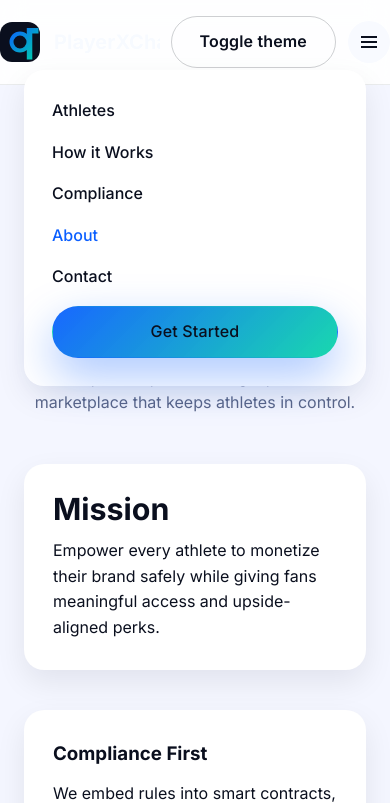
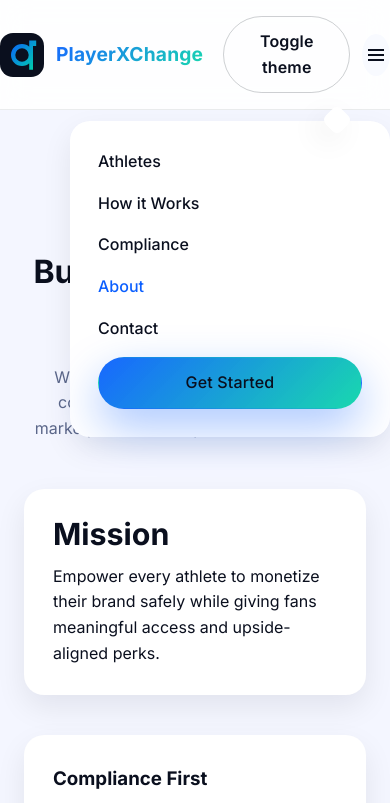
Before and after one commit to hgarg1/playerxchange-website, a plain HTML site: page playerxchange-site/about.html in a window 390 px wide. Both pictures are taken after a click on the button "Toggle navigation". Shown: the top 803 px of the page. Drawn offline with Linux system fonts and the light colour scheme.

Commit message:
Refine navigation and update leadership info

```diff
--- a/playerxchange-site/about.html
+++ b/playerxchange-site/about.html
@@ -21,36 +21,29 @@
   <link rel="preload" as="style" href="https://fonts.googleapis.com/css2?family=Inter:wght@400;500;600;700&display=swap">
   <link rel="stylesheet" href="https://fonts.googleapis.com/css2?family=Inter:wght@400;500;600;700&display=swap" media="print" onload="this.media='all'">
   <noscript><link rel="stylesheet" href="https://fonts.googleapis.com/css2?family=Inter:wght@400;500;600;700&display=swap"></noscript>
-  <link rel="stylesheet" href="css/reset.css">
-  <link rel="stylesheet" href="css/utilities.css">
-  <link rel="stylesheet" href="css/styles.css">
+  <link rel="stylesheet" href="css/reset.css" type="text/css">
+  <link rel="stylesheet" href="css/utilities.css" type="text/css">
+  <link rel="stylesheet" href="css/styles.css" type="text/css">
 </head>
 <body data-theme="dark">
   <a class="skip-link" href="#main">Skip to content</a>
   <header class="site-header">
     <div class="container navbar">
       <a class="navbar-brand" href="index.html" aria-label="PlayerXChange home">
-        <svg class="brand-logo" width="160" height="40" viewBox="0 0 160 40" role="img" aria-labelledby="px-logo-title px-logo-desc">
+        <svg class="brand-logo" width="44" height="44" viewBox="0 0 44 44" role="img" aria-labelledby="px-logo-title px-logo-desc">
           <title id="px-logo-title">PlayerXChange</title>
-          <desc id="px-logo-desc">Stylized PlayerXChange wordmark with gradient badge</desc>
+          <desc id="px-logo-desc">Gradient badge icon for PlayerXChange</desc>
           <defs>
             <linearGradient id="px-logo-gradient" x1="0%" y1="0%" x2="100%" y2="100%">
               <stop offset="0%" stop-color="#0B5FFF"/>
               <stop offset="100%" stop-color="#00D4A6"/>
             </linearGradient>
           </defs>
-          <rect width="40" height="40" rx="12" fill="#0A0F1E"/>
-          <path fill="url(#px-logo-gradient)" d="M20 9.5c5.8 0 10.5 4.7 10.5 10.5S25.8 30.5 20 30.5 9.5 25.8 9.5 20 14.2 9.5 20 9.5Zm0 4a6.5 6.5 0 1 0 0 13 6.5 6.5 0 0 0 0-13Zm6.8-7.5h11.7v5.5h-6.2v26h-5.5V6Z"/>
-          <text x="54" y="27" font-family="'Inter',system-ui,sans-serif" font-size="20" font-weight="700" fill="#F7FAFF">PlayerXChange</text>
+          <rect width="44" height="44" rx="13" fill="#0A0F1E"/>
+          <path fill="url(#px-logo-gradient)" d="M22 11c6.1 0 11 4.9 11 11s-4.9 11-11 11-11-4.9-11-11 4.9-11 11-11Zm0 4.3a6.7 6.7 0 1 0 0 13.4 6.7 6.7 0 0 0 0-13.4Zm7.2-7.8h7v5.4h-3.2v23.8h-3.8V7.5Z"/>
         </svg>
+        <span class="brand-text">PlayerXChange</span>
       </a>
-      <div class="inline-flex items-center gap-3">
-        <button class="btn btn-secondary" type="button" data-theme-toggle aria-pressed="true" aria-label="Toggle dark or light mode">Toggle theme</button>
-        <button class="nav-toggle" type="button" aria-expanded="false" aria-controls="primary-navigation" data-nav-toggle>
-          <span class="sr-only">Toggle navigation</span>
-          <svg width="20" height="20" viewBox="0 0 20 20" aria-hidden="true"><path fill="currentColor" d="M2 4h16v2H2zm0 5h16v2H2zm0 5h16v2H2z"/></svg>
-        </button>
-      </div>
       <nav id="primary-navigation" class="primary-nav" data-primary-nav>
         <a class="nav-link" href="athletes.html">Athletes</a>
         <a class="nav-link" href="how-it-works.html">How it Works</a>
@@ -59,6 +52,13 @@
         <a class="nav-link" href="contact.html">Contact</a>
         <a class="btn btn-primary" href="athletes.html">Get Started</a>
       </nav>
+      <div class="navbar-actions">
+        <button class="btn btn-secondary" type="button" data-theme-toggle aria-pressed="true" aria-label="Toggle dark or light mode">Toggle theme</button>
+        <button class="nav-toggle" type="button" aria-expanded="false" aria-controls="primary-navigation" data-nav-toggle>
+          <span class="sr-only">Toggle navigation</span>
+          <svg width="20" height="20" viewBox="0 0 20 20" aria-hidden="true" focusable="false"><path fill="currentColor" d="M2 4h16v2H2zm0 5h16v2H2zm0 5h16v2H2z"/></svg>
+        </button>
+      </div>
     </div>
   </header>
   <main id="main">
@@ -90,9 +90,9 @@
       <h2 class="section-title">Leadership</h2>
       <div class="team-grid">
         <div class="team-card">
-          <h3>Jamie Rivers</h3>
+          <h3>Harshit Garg</h3>
           <p class="mt-3">CEO &amp; Co-founder</p>
-          <p class="mt-3 text-sm">Former NCAA compliance director who launched NIL programs across three Power Five schools.</p>
+          <p class="mt-3 text-sm">Product-minded operator who built NIL infrastructure for collectives and scaled athlete payouts nationwide.</p>
         </div>
         <div class="team-card">
           <h3>Dev Patel</h3>
--- a/playerxchange-site/css/styles.css
+++ b/playerxchange-site/css/styles.css
@@ -8,15 +8,27 @@ header,footer{background:rgba(10,15,30,.85);backdrop-filter:blur(12px);border-bo
 a:focus-visible,button:focus-visible{outline:3px solid rgba(11,95,255,.65);outline-offset:3px;border-radius:var(--radius-sm)}
 .skip-link{position:absolute;top:-100px;left:1rem;background:var(--color-primary);color:#fff;padding:.75rem 1.25rem;border-radius:var(--radius-sm);transition:top var(--transition)}
 .skip-link:focus{top:1rem}
-.site-header{position:sticky;top:0;z-index:1000}
-.navbar{display:flex;align-items:center;justify-content:space-between;padding:1rem 0}
-.navbar-brand{display:flex;align-items:center;gap:.75rem;font-weight:700;font-size:1.1rem}
+.site-header{position:sticky;top:0;z-index:1000;background:rgba(10,15,30,.9);backdrop-filter:saturate(180%) blur(14px);border-bottom:1px solid rgba(255,255,255,.06)}
+[data-theme=light] .site-header{background:rgba(255,255,255,.9);border-color:rgba(10,15,30,.08)}
+.navbar{position:relative;display:flex;align-items:center;gap:1.25rem;padding:1rem 0;min-height:76px}
+.navbar-brand{display:inline-flex;align-items:center;gap:.75rem;font-weight:700;font-size:1.15rem;color:var(--color-text);text-decoration:none;letter-spacing:.01em;flex-shrink:0}
+.navbar-brand:hover{text-decoration:none}
+.brand-logo{display:block;width:44px;height:44px}
+.brand-text{font-size:1.2rem;background:var(--gradient-primary);-webkit-background-clip:text;background-clip:text;color:transparent}
+[data-theme=light] .brand-text{-webkit-text-fill-color:transparent}
+.navbar-actions{display:inline-flex;align-items:center;gap:.75rem;margin-left:auto}
 .nav-toggle{width:42px;height:42px;border-radius:50%;border:1px solid rgba(255,255,255,.12);display:inline-flex;align-items:center;justify-content:center;color:var(--color-text);transition:background var(--transition),border var(--transition)}
 .nav-toggle[aria-expanded=true]{background:var(--color-surface-alt);border-color:transparent}
-.primary-nav{position:fixed;inset:70px 1.5rem auto;transform:translateY(-20px);opacity:0;visibility:hidden;background:var(--color-surface);border-radius:var(--radius-lg);padding:1.75rem;box-shadow:var(--shadow-sm);display:grid;gap:1rem;transition:opacity var(--transition),transform var(--transition)}
+.primary-nav{position:absolute;top:calc(100% + .75rem);right:0;left:auto;width:min(320px,calc(100vw - 3rem));transform:translateY(-18px);opacity:0;visibility:hidden;background:var(--color-surface);border-radius:var(--radius-lg);padding:1.75rem;box-shadow:var(--shadow-sm);display:grid;gap:1rem;transition:opacity var(--transition),transform var(--transition)}
+.navbar::after{content:"";position:absolute;inset:auto 0 0 0;height:1px;background:rgba(255,255,255,.04);opacity:0;transition:opacity var(--transition)}
+.primary-nav[data-open=true]{opacity:1;visibility:visible;transform:translateY(0)}
 .primary-nav a{font-weight:500;color:var(--color-text)}
-.primary-nav[data-open=true]{opacity:1;visibility:visible;transform:translateY(0)}
-@media(min-width:62rem){.nav-toggle{display:none}.primary-nav{position:static;transform:none;opacity:1;visibility:visible;display:flex;align-items:center;gap:1.75rem;padding:0;background:transparent;box-shadow:none}.primary-nav a{padding:.25rem 0}}
+.primary-nav::before{content:"";position:absolute;top:-12px;right:42px;width:22px;height:22px;background:var(--color-surface);transform:rotate(45deg);border-radius:.4rem;z-index:-1;box-shadow:var(--shadow-sm);opacity:0;transition:opacity var(--transition)}
+.primary-nav[data-open=true]::before{opacity:1}
+@media(min-width:48rem){.brand-text{font-size:1.3rem}}
+@media(min-width:62rem){.navbar{gap:2rem}.navbar::after{opacity:1}.nav-toggle{display:none}.primary-nav{position:static;transform:none;opacity:1;visibility:visible;display:flex;align-items:center;gap:1.75rem;padding:0;background:transparent;box-shadow:none;width:auto;margin-left:1.5rem}
+.primary-nav::before{display:none}
+.navbar-actions{margin-left:auto}.primary-nav a{padding:.25rem 0}}
 .nav-link.active{color:var(--color-primary)}
 .btn{position:relative;display:inline-flex;align-items:center;justify-content:center;padding:.75rem 1.75rem;border-radius:999px;font-weight:600;letter-spacing:.01em;border:1px solid transparent;transition:transform var(--transition),box-shadow var(--transition),background var(--transition)}
 .btn-primary{background-image:var(--gradient-primary);color:#fff;box-shadow:0 18px 45px rgba(11,95,255,.35)}
```
Also changed, not shown: playerxchange-site/404.html (+15 -15 lines), playerxchange-site/athlete.html (+15 -15 lines), playerxchange-site/athletes.html (+15 -15 lines), playerxchange-site/compliance.html (+15 -15 lines), playerxchange-site/contact.html (+15 -15 lines), playerxchange-site/how-it-works.html (+15 -15 lines), playerxchange-site/index.html (+15 -15 lines), playerxchange-site/privacy.html (+15 -15 lines), playerxchange-site/terms.html (+15 -15 lines).
